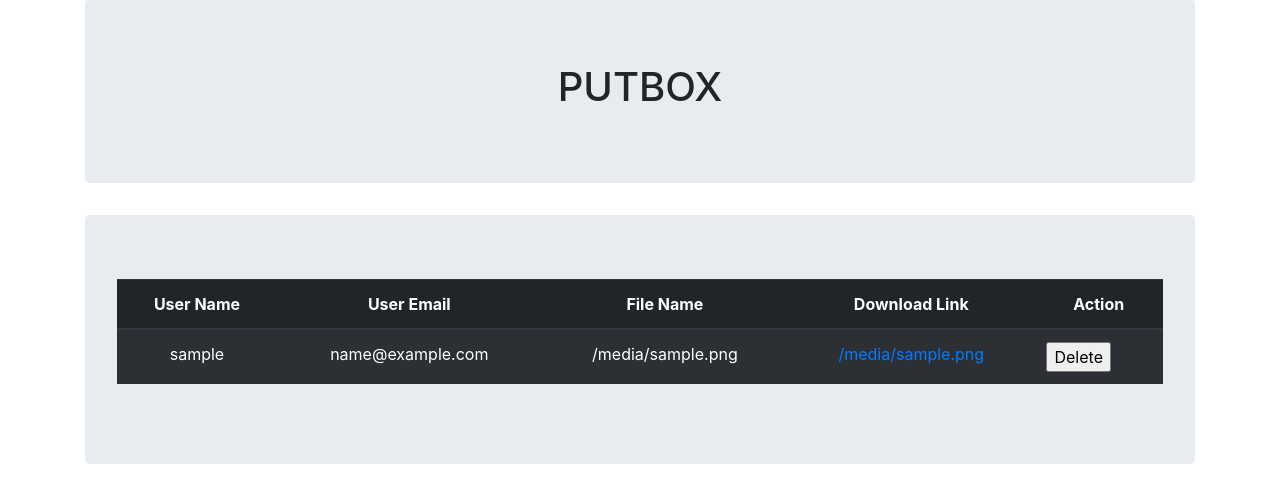
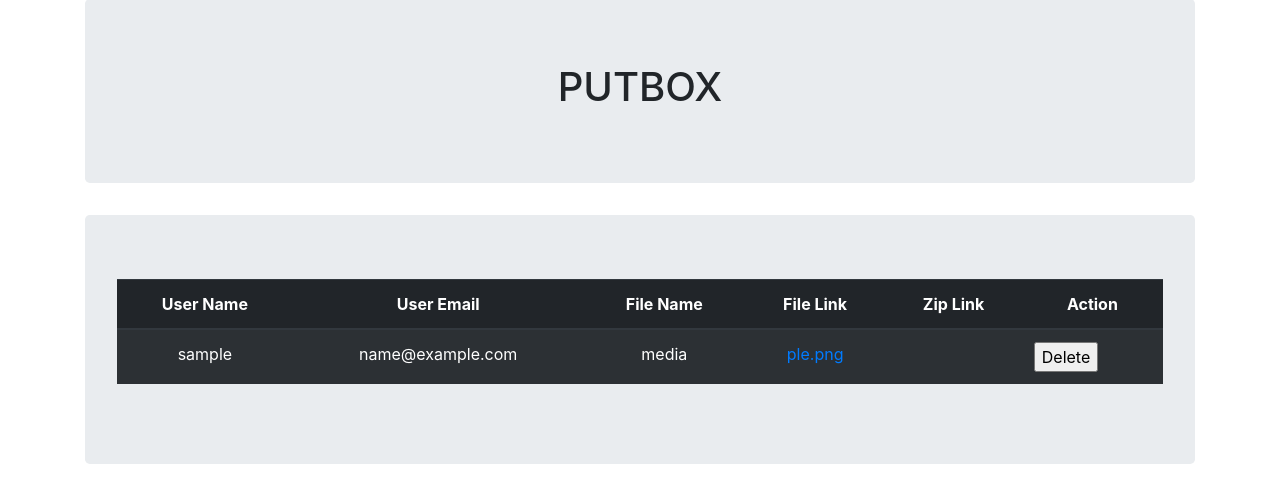
Before and after one commit to PatelFarhaan/cmpe220-cloud-storage, a Python web app: template project/templates/admin_page.html in a window 1280 px wide. Shown: the part 41-544 px from the top of the page. Run offline with Jinja, Linux system fonts and the light colour scheme; the template is opened without the code that fills it: most values are stand-ins (such as "Sample title", 1, 10 or a date in 2020); some libraries are stand-ins or nearby versions.

Commit message:
admin panel and its features working

```diff
--- a/project/templates/admin_page.html
+++ b/project/templates/admin_page.html
@@ -21,7 +21,8 @@
       <th style="text-align:center" scope="col">User Name</th>
       <th style="text-align:center" scope="col">User Email</th>
       <th style="text-align:center" scope="col">File Name</th>
-      <th style="text-align:center" scope="col">Download Link</th>
+      <th style="text-align:center" scope="col">File Link</th>
+        <th style="text-align:center" scope="col">Zip Link</th>
       <th style="text-align:center" scope="col">Action</th>
     </tr>
   </thead>
@@ -31,8 +32,9 @@
 
     <td style="text-align:center">{{ app.username }}</td>
     <td style="text-align:center">{{ app.email }}</td>
-    <td style="text-align:center">{{ app.filename }}</td>
-    <td style="text-align:center"><a href="{{app.file}}" download="">{{ app.file_link }}</a></td>
+    <td style="text-align:center">{{ app.filename.split("/")[1] }}</td>
+    <td style="text-align:center"><a href="{{app.file_link}}" download="">{{ app.file_link[10:] }}</a></td>
+            <td style="text-align:center"><a href="{{app.zip_link}}" download="">{{ app.zip_link[10:] }}</a></td>
     <td>
       <form  method="POST">
         <input type="hidden" name="delete_filename" value="{{ app.filename }}">
```
Also changed, not shown: project/admin/admin_cred.py (+3 -6 lines).
